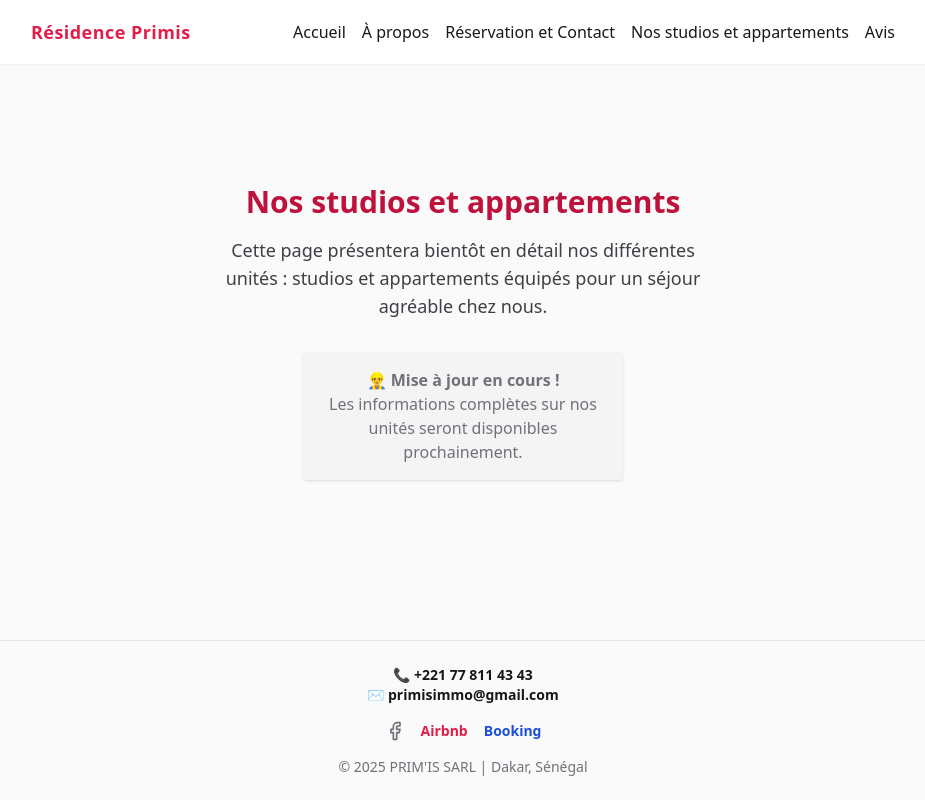
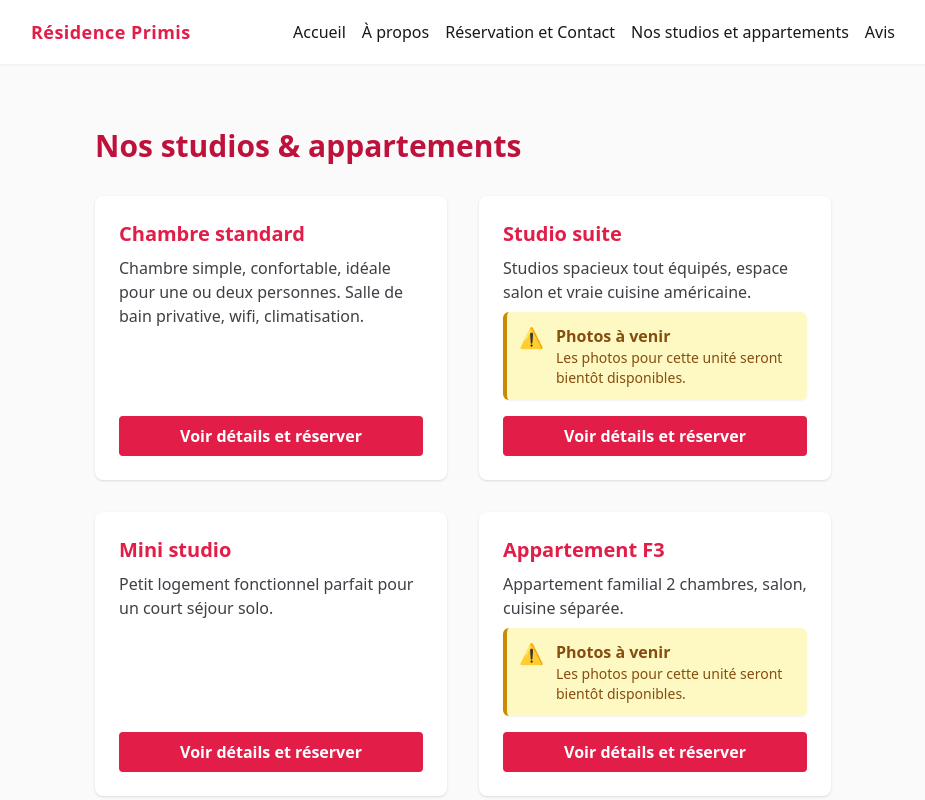
Before and after one commit to thebamba/primis_residence, a Next.js app: page /unites in a window 1280 px wide. Shown: the top 800 px of the page, without its empty margins (177-1102 px from the left). Built offline with nearby package versions, Linux system fonts and the light colour scheme.

Commit message:
feat: ajouter l'option de réservation en ligne et l'ajout des différents unités

```diff
--- a/src/app/unites/page.tsx
+++ b/src/app/unites/page.tsx
@@ -1,16 +1,66 @@
 "use client";
+import Link from "next/link";
+
+const units = [
+    {
+        slug: "chambre-standard",
+        label: "Chambre standard",
+        description: "Chambre simple, confortable, idéale pour une ou deux personnes. Salle de bain privative, wifi, climatisation.",
+    },
+    {
+        slug: "studio-suite",
+        label: "Studio suite",
+        description: "Studios spacieux tout équipés, espace salon et vraie cuisine américaine.",
+    },
+    {
+        slug: "mini-studio",
+        label: "Mini studio",
+        description: "Petit logement fonctionnel parfait pour un court séjour solo.",
+    },
+    {
+        slug: "appartement-f3",
+        label: "Appartement F3",
+        description: "Appartement familial 2 chambres, salon, cuisine séparée.",
+    },
+];
 
 export default function Unites() {
     return (
-        <section className="flex flex-col items-center justify-center py-24">
-            <h1 className="text-3xl font-bold text-rose-700 mb-4">Nos studios et appartements</h1>
-            <p className="text-lg text-zinc-700 text-center max-w-lg">
-                Cette page présentera bientôt en détail nos différentes unités : studios et appartements équipés pour un séjour agréable chez nous.
-            </p>
-            <div className="mt-8 bg-zinc-100 rounded p-4 text-zinc-500 text-center shadow max-w-xs">
-                <strong>👷‍♂️ Mise à jour en cours !</strong><br />
-                Les informations complètes sur nos unités seront disponibles prochainement.
+        <section className="max-w-3xl mx-auto py-10 px-4">
+            <h1 className="text-3xl font-bold text-rose-700 mb-8">Nos studios & appartements</h1>
+            <div className="grid md:grid-cols-2 gap-8">
+                {units.map((unit) => (
+                    <div key={unit.slug} className="bg-white rounded-lg shadow p-6 flex flex-col justify-between">
+                        <h2 className="text-xl font-semibold text-rose-600 mb-2">{unit.label}</h2>
+
+                        <p className="mb-2 text-zinc-700">{unit.description}</p>
+
+                        {/* Message d'avertissement pour studio-suite et appartement-f3 */}
+                        {["studio-suite", "appartement-f3"].includes(unit.slug) && (
+                            <div className="flex items-start bg-yellow-100 border-l-4 border-yellow-600 p-3 rounded-md shadow-sm mb-4">
+                                <div className="text-xl mr-3">⚠️</div>
+                                <div>
+                                    <p className="font-semibold text-yellow-800">
+                                        Photos à venir
+                                    </p>
+                                    <p className="text-sm text-yellow-800">
+                                        Les photos pour cette unité seront bientôt disponibles.
+                                    </p>
+                                </div>
+                            </div>
+                        )}
+
+
+                        <Link
+                            href={`/unites/${unit.slug}`}
+                            className="bg-rose-600 text-white rounded px-4 py-2 font-semibold mt-auto hover:bg-rose-700 transition text-center"
+                        >
+                            Voir détails et réserver
+                        </Link>
+                    </div>
+                ))}
             </div>
+
         </section>
     );
 }
```
Also changed, not shown: src/app/reserver/page.tsx (+102 -65 lines).
